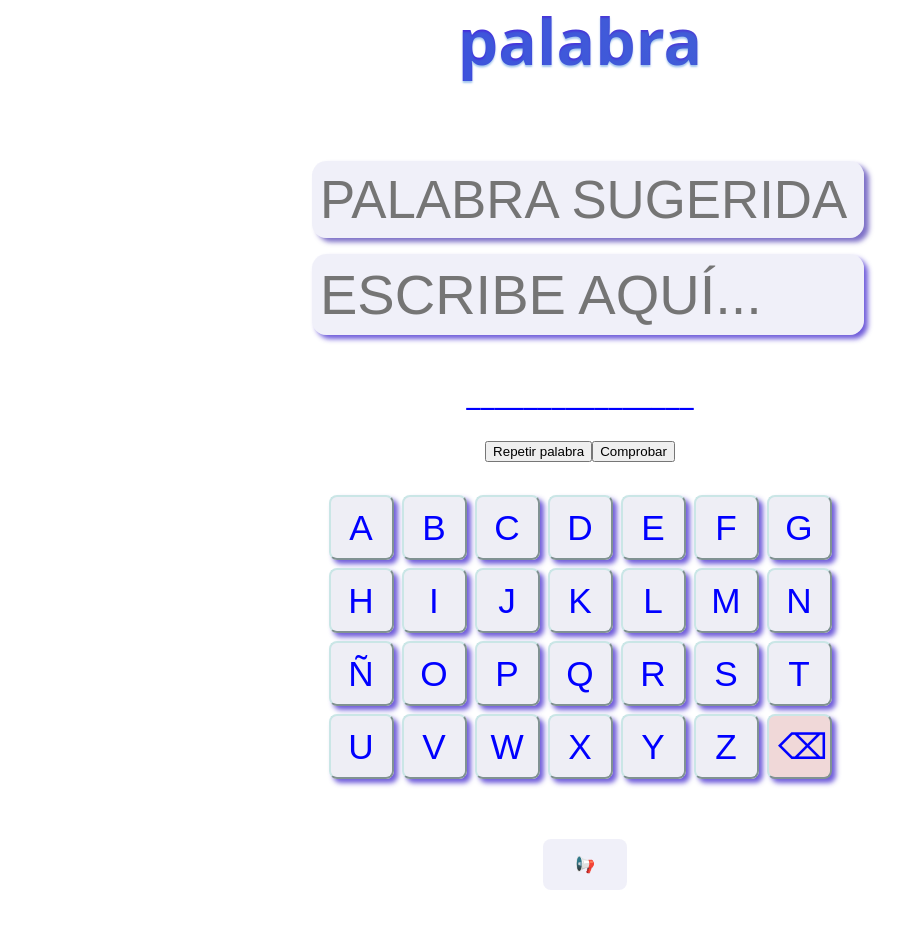
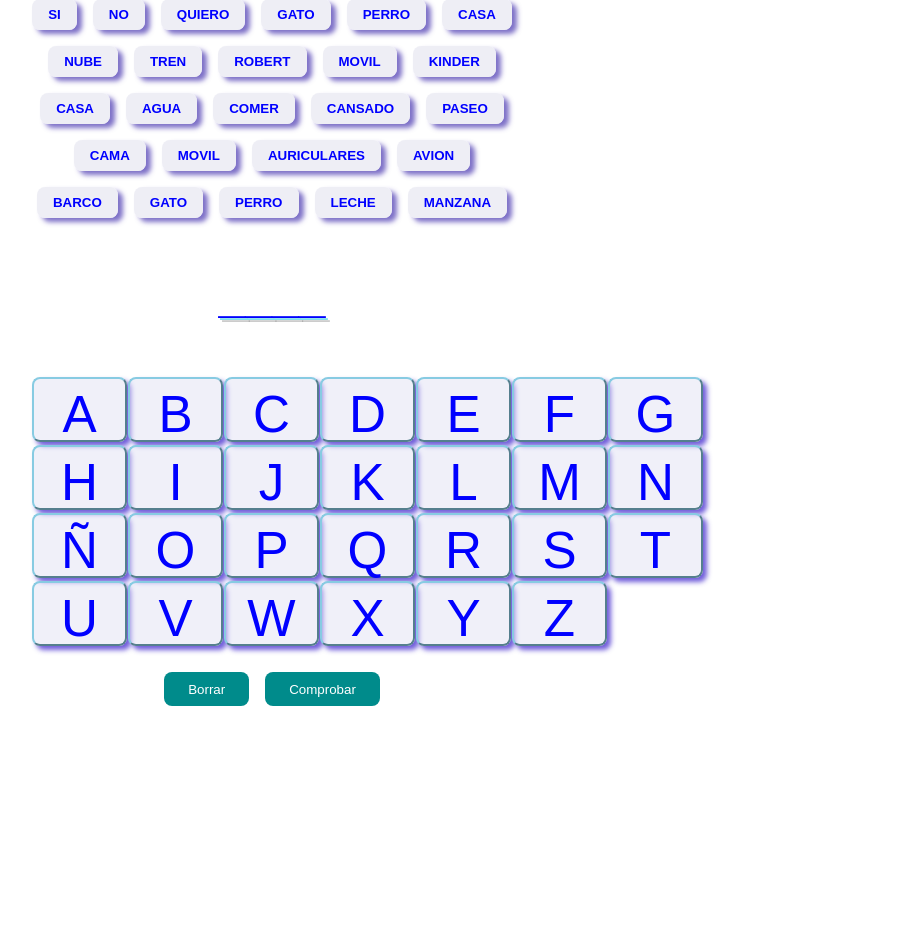
Before and after one commit to cristinavoda/Aprender-a-Escribir, a Vue app: page /escribir in a window 1280 px wide. Shown: the part 338-1266 px from the top of the page, without its empty margins (60-963 px from the left). After the commit the page ends 1143 px from the top, so only its background shows below. Built offline with nearby package versions, Linux system fonts and the light colour scheme.

Commit message:
Escribir

```diff
--- a/src/App.vue
+++ b/src/App.vue
@@ -16,10 +16,14 @@ import Teclado from './components/Teclado.vue';
 <style>
 #app {
   max-width: 600px;
-  margin: auto;
+  margin: 0px;
   padding: 2rem;
   text-align: center;
   color: blue;
   font-size: x-large;
 }
+@media (min-width: 768px) {
+  .keyboard {
+    grid-template-columns: repeat(7, 1fr);
+  }}
 </style>
--- a/src/components/AppNavbar.vue
+++ b/src/components/AppNavbar.vue
@@ -6,8 +6,8 @@
     <router-link to="/">⌨️ Seleccionar</router-link>
     <router-link to="/puzzle">🧩 Puzzle</router-link>
     <router-link to="/practicar">✍️ Practicar</router-link>
+    <router-link to="/galeria">🎞️ Galeria</router-link>
 
-    <router-link to="/Letras">📌Letras</router-link>
 
 
 
--- a/src/views/Escribir.vue
+++ b/src/views/Escribir.vue
@@ -1,28 +1,21 @@
 <template>
-  <div class="writing-view">
-    <h2>Escribir la palabra</h2>
+  <div class="escribir-view">
+    <h2>Aprender a Escribir</h2>
 
-<input
-    v-model="suggestedWord"
-    type="text"
-    class="input-box"
-    placeholder="Palabra sugerida"
-
-  />
-
-
-    <div class="input-container">
-      <input
-        v-model="userInput"
-        @input="checkInput"
-        type="text"
-        class="word-input"
-        placeholder="Escribe aquí..."
-      />
+    <!-- Palabras sugeridas -->
+    <div class="palabras-sugeridas">
+      <button
+        v-for="(p, i) in palabras"
+        :key="i"
+        @click="elegirPalabra(p)"
+      >
+        {{ p }}
+      </button>
     </div>
 
+    <!-- Feedback -->
 
-    <div class="letter-feedback">
+ <div class="letter-feedback">
       <span
         v-for="(letter, index) in word"
         :key="index"
@@ -33,215 +26,169 @@
       >
         {{ userInput[index] || '_' }}
       </span>
+    </div>
 
-    <div class="buton">
+    <!-- Teclado -->
+    <div class="teclado">
+      <button v-for="(l, i) in letras" :key="i" @click="addLetter(l)">
+        {{ l }}
+      </button>
+    </div>
 
-
-      <button @click="repeatWord">Repetir palabra</button>
+    <!-- Acciones -->
+    <div class="acciones">
+      <button @click="deleteLetter">Borrar</button>
       <button @click="checkInput">Comprobar</button>
     </div>
-    </div>
 
-
-    <div class="keyboard">
-      <button
-        v-for="key in letters"
-        :key="key"
-        @click="addLetter(key)"
-        class="key"
-      >
-        {{ key }}
-      </button>
-      <button @click="deleteLetter" class="key delete">⌫</button>
-    </div>
-
-
+    <p class="mensaje">{{ mensaje }}</p>
   </div>
- <button @click="speakWord" class="speak-button">📢</button>
 </template>
 
 <script setup>
-import { ref, onMounted ,watch} from 'vue'
+import { ref, watch } from 'vue'
 
-const userInput = ref('')
-const letters = 'ABCDEFGHIJKLMNÑOPQRSTUVWXYZ'.split('')
-const word = ref('SUPERFICIEDENADA')
+// Lista de palabras sugeridas
+const palabras = ['SI','NO','QUIERO','GATO', 'PERRO', 'CASA', 'NUBE','TREN','ROBERT','MOVIL','KINDER','CASA','AGUA','COMER','CANSADO','PASEO','CAMA','MOVIL','AURICULARES', 'AVION', 'BARCO', 'GATO', 'PERRO','LECHE','MANZANA']
+
+// Palabra activa
+const word = ref('gato')
+
+const mensaje = ref('')
+const palabraSugerida = ref('AGUA') // por ejemplo
+const userInput = ref('') // el texto que va escribiendo el usuario
 
 
+// Letras para el teclado
+const letras = 'ABCDEFGHIJKLMNÑOPQRSTUVWXYZ'.split('')
+
+// Función de voz
 function speak(text) {
-  speechSynthesis.cancel()
   const utterance = new SpeechSynthesisUtterance(text)
   utterance.lang = 'es-ES'
   utterance.rate = 0.9
-  utterance.pitch = 1.1
-  utterance.volume = 1
+  utterance.pitch = 1
   speechSynthesis.speak(utterance)
 }
 
+// Elegir palabra sugerida
+function elegirPalabra(palabra) {
+  word.value = palabra
+  userInput.value = ''
+  mensaje.value = ''
+  speak(palabra)
+}
 
-
-onMounted(() => {
-  speak(word)
-})
-
-watch(word, (newWord) => {
-  userInput.value = ''
-  speak(newWord)
-})
-
-const addLetter = (letter) => {
+// Añadir letra
+function addLetter(letter) {
   if (userInput.value.length < word.value.length) {
     userInput.value += letter
-    speak(letter)
   }
 }
 
-
-
-const deleteLetter = () => {
+// Borrar última letra
+function deleteLetter() {
   userInput.value = userInput.value.slice(0, -1)
-  speak('Borrado')
 }
 
-const repeatWord = () => {
-  speak(word.value)
-}
-
-
-const checkInput = () => {
+// Comprobar respuesta
+function checkInput() {
   if (userInput.value === word.value) {
+    mensaje.value = '¡Correcto! 🎉'
     speak('¡Correcto!')
-    alert('¡Correcto! 🎉')
   } else {
-    speak('Inténtalo otra vez')
-    alert('Inténtalo otra vez')
+    mensaje.value = 'Intenta de nuevo.'
+    speak('Intenta de nuevo')
   }
-
 }
 </script>
 
 <style scoped>
-.writing-view {
-  display: flex;
-  flex-direction: column;
-  margin-top: 0px;
-  gap: 0,5rem;
-  text-align: center;
-  max-width: 600px;
-
-  padding: 0,5rem;
-}
-
 h2 {
-  background: linear-gradient(45deg, #2808dfe5, #5452cc);
+  background: linear-gradient(45deg, #2703f3f6, #e8e8ec);
   -webkit-background-clip: text;
   -webkit-text-fill-color: transparent;
   background-clip: text;
   color: transparent;
-  font-size: 4rem;
+  font-size: 3rem;
   font-weight: bold;
   text-align: center;
   text-shadow: 0 2px 2px rgba(55, 131, 218, 0.459);
 }
 
+.escribir-view {
+  max-width: 500px;
+  margin: auto;
+  text-align: center;
+  font-family: sans-serif;
+}
+.palabras-sugeridas button {
+  margin: 0.5rem;
+  padding: 0.5rem 1rem;
+  background-color: #eaeaf3cb;
+  color: blue;
+  font-weight: bold;
+  border: none;
+  border-radius: 8px;
+  cursor: pointer;
+  box-shadow: 5px 4px 5px rgba(63, 44, 173, 0.678);
 
-.input-box {
-  width: fit-content;
-  height:fit-content;
-  margin-top: 15px;
-  background-color: #d9d8f065;
-  border: transparent;
-  color: blue;
-  padding: 0.5rem;
-  font-size: 3.3rem;
-  border-radius: 0.9rem;
-  width: 100%;
-  text-transform: uppercase;
-   box-shadow: 5px 4px 5px rgba(63, 44, 173, 0.678);
 }
-
-
-
-
-.input-container {
-  margin: 1rem 0;
+.letter-feedback {
+  margin: 2rem 0;
+  font-size: 3rem;
+  font-weight: bold;
+  text-shadow: #0e008b;
+  text-shadow: 2px 2px #80deea, 4px 4px rgba(0, 0, 0, 0.2);
 }
-
-.word-input {
-  border-color: 1px solid #d5edf3;
-  background-color: #d9d8f065;
-  color: blue;
-  padding: 0.5rem;
-  font-size: 3.5rem;
-  border: transparent;
-  border-radius: 0.9rem;
-  box-shadow: #13a9e4;
-  width: 100%;
-  text-transform: uppercase;
-  box-shadow: 4px 4px 5px rgba(44, 16, 201, 0.678);
+.correct {
+  color: rgb(8, 105, 100);
 }
-
-.letter-feedback {
-  margin: 1rem 0;
-  font-size: 2rem;
-}
-
-.correct {
-  color: green;
-}
-
 .incorrect {
   color: red;
 }
-.div-buton {
-  display: inline;
-  gap:10px;
-  padding: 10px;
-  color: #5452cc;
-  border: #13a9e4;
-}
-.keyboard {
+.teclado {
   display: grid;
-
   grid-template-columns: repeat(5, 1fr);
-  gap: 8px;
+  gap: 3px 1px;
   max-width: 600px;
   margin: 0 auto;
   padding: 10px;
 }
  @media (min-width: 768px) {
-  .keyboard {
+  .teclado {
     grid-template-columns: repeat(7, 1fr);
   }}
-.key {
-  font-size: 2.2rem;
-  padding: 0.6rem;
+.teclado button {
+  font-size: 3.2rem;
+  padding: 0.4rem;
   color: blue;
-  width: 65px;
+  width: 95px;
   height: 65px;
-
-  border-color: rgb(202, 230, 230);
-  background-color: #eaeaf3cb;
-   box-shadow: 4px 4px 5px rgba(44, 16, 201, 0.678);
+  border-color:#87cbe2;
+  background-color: #d9d8f065;
+  box-shadow: 4px 4px 5px rgba(44, 16, 201, 0.678);
   border-radius: 8px;
   cursor: pointer;
+
 }
 
 .delete {
   background-color: #f0d8d8;
 }
-.speak-button {
-  width: fit-content;
-  font-size: 2x-large;
-  border: #e2e5ec;
+
+
+.acciones button {
+  margin: 1rem 0.5rem;
+  padding: 0.6rem 1.5rem;
+  background: #008b8b;
+  color: white;
+  border: none;
   border-radius: 8px;
-  background-color: #d9d8f065;
-  margin-left: 10px;
-  margin-top: 50px;
-  margin-bottom: 1rem;
-  color: blue;
-  font-size: 1rem;
-  padding: 1rem 2rem;
+  cursor: pointer;
 }
-
+.mensaje {
+  font-size: 1.2rem;
+  font-weight: bold;
+}
 </style>
--- a/src/views/Letras.vue
+++ b/src/views/Letras.vue
@@ -66,8 +66,8 @@ function shuffle(array) {
 
 function generarPosiciones() {
   positions = currentWord.value.split('').map(() => ({
-    top: Math.random() * 280 + 'px',
-    left: Math.random() * 20 + '10%'
+    top: Math.random() * 180 + '60px',
+    left: Math.random() * 120 + '30%'
   }))
 }
 
@@ -124,7 +124,7 @@ cargarNuevaPalabra()
 }
 
 .flotantes {
-  position: relative;
+  position:relative;
   height: 250px;
 }
 
--- a/src/views/Seleccionar.vue
+++ b/src/views/Seleccionar.vue
@@ -1,10 +1,15 @@
 <template>
   <div class="select-view">
-    <input type="file" accept="image/*" @change="onImageChanvisible-input"  />
+    <input
+      type="file"
+      accept="image/*"
+      class="file-type-input"
+      @change="onImageChange" />
 
     <div v-if="imageUrl" class="image-preview">
       <img :src="imageUrl" alt="Imagen seleccionada" />
     </div>
+  </div>
 
 <form @submit.prevent="searchImages">
 <input
@@ -32,24 +37,49 @@
   <p>Palabra sugerida: <strong>{{ selectedImageLabel }}</strong></p>
   <button @click="word = selectedImageLabel">Usar esta palabra</button>
 </div>
+<div class="writing-view">
 
 
-    <div class="teclado">
-    <Teclado @input="agregarLetra" />
+<input
+    v-model="suggestedWord"
+    type="text"
+    class="input-box"
+    placeholder="Palabra sugerida"
+
+  />
 </div>
-
-
-    </div>
-
-
-    <input
+  <input
       v-model="word"
       type="text"
       placeholder="Escribe la palabra"
       class="word-input"
        @focus="inputActivo = 'word'"
     />
+   <div class="letter-feedback">
+  <span
+    v-for="(letter, index) in palabraSugerida"
+    :key="index"
+    :class="{
+      correct: userInput[index] === letter,
+      incorrect: userInput[index] && userInput[index] !== letter,
+    }"
+  >
+    {{ userInput[index] || '_' }}
+  </span>
+</div>
 
+
+    <div class="teclado">
+    <Teclado  @input="agregarLetra" />
+</div>
+
+
+
+    <div class="acciones">
+      <button @click="deleteLetter">Borrar</button>
+      <button @click="checkInput">Comprobar</button>
+    </div>
+     <p class="mensaje">{{ mensaje }}</p>
 
  <button @click="speakWord" class="speak-button">📢 Escuchar palabra</button>
 
@@ -87,9 +117,9 @@ const API_KEY = '43441518-85d5d394329fe4bdef820c138'
 const searchQuery = ref('')
 const images = ref([])
 const imageUrl = ref(null)
-
-
-const word = ref('')
+const palabraSugerida = ref('AGUA') // por ejemplo
+const userInput = ref('') // el texto que va escribiendo el usuario
+const word = ref('gato')
 const shiftOn = ref(false)
 const texto = ref('')
 const fileName = ref('')
@@ -121,11 +151,19 @@ async function searchImages() {
   images.value = []
    searchQuery.value = ''
 }
+
+
 const onImageUpload = (event) => {
   const file = event.target.files[0]
-  if (file) {
-    imageUrl.value = URL.createObjectURL(file)
+  if (!file) return
+
+  // Si ya había una URL creada, la liberamos
+  if (imageUrl.value) {
+    URL.revokeObjectURL(imageUrl.value)
   }
+
+  // Creamos y guardamos la nueva URL
+  imageUrl.value = URL.createObjectURL(file)
 }
 
 const speakWord = () => {
@@ -146,6 +184,15 @@ const onImageChange = (event) => {
      fileName.value = file.name
   }
 }
+function checkInput() {
+  if (userInput.value === word.value) {
+    mensaje.value = '¡Correcto! 🎉'
+    speak('¡Correcto!')
+  } else {
+    mensaje.value = 'Intenta de nuevo.'
+    speak('Intenta de nuevo')
+  }
+}
 
 const irAVistaEscribir = () => {
   router.push({
@@ -160,13 +207,16 @@ const irAVistaEscribir = () => {
 
 <style scoped>
 
+
 .file-visible-input {
   font-size: 1.5rem;
+  background-color: rgb(251, 252, 252);
   padding: 1rem;
   width: fit-content;
-  border: 2px solid #333;
+  border: transparent;
   border-radius: 10px;
   margin-top: 1rem;
+   box-shadow: 4px 4px 12px rgba(54, 57, 58, 0.1);
 }
 
 .file-name {
@@ -229,6 +279,7 @@ const irAVistaEscribir = () => {
   color: var(--color-text);
   text-align: center;
   padding: 0 0.5rem;
+  text-shadow: 2px 2px #80deea, 4px 4px rgba(0, 0, 0, 0.2);
 }
 .image-preview img {
   max-width: 100%;
@@ -236,6 +287,21 @@ const irAVistaEscribir = () => {
   margin-top: 1rem;
   border-radius: 12px;
 }
+.input-box {
+  width: fit-content;
+  height:fit-content;
+  margin-top: 15px;
+  background-color: #d9d8f065;
+  border: transparent;
+  color: blue;
+  padding: 0.5rem;
+  font-size: 3.3rem;
+  border-radius: 0.9rem;
+  width: 100%;
+  text-transform: uppercase;
+   box-shadow: 5px 4px 5px rgba(63, 44, 173, 0.678);
+}
+
 .limpiar-btn {
   margin-top: 10px;
   background-color: #ff6666;
@@ -247,15 +313,20 @@ const irAVistaEscribir = () => {
 }
 
 .word-input {
-  display: block;
+   width: fit-content;
+  height:fit-content;
+  margin-top: 15px;
+  background-color: #d9d8f065;
+  border: transparent;
   color: blue;
-  font-size: 2rem;
-  font-weight: bold;
-  margin: 1.5rem auto;
   padding: 0.5rem;
-  width: fit-content;
-  text-align: center;
-  border-radius: 10px;
+  font-size: 3.3rem;
+  border-radius: 0.9rem;
+  width: 100%;
+  text-transform: uppercase;
+   box-shadow: 5px 4px 5px rgba(63, 44, 173, 0.678);
+
+
 }
 
 .next-button {
@@ -274,9 +345,23 @@ display: grid;
   margin: 0 auto;
   padding: 10px;
 }
-.teclado button {
-  font-size: 2.5rem;
-  padding: 10px;
+ @media (min-width: 768px) {
+  .teclado {
+    grid-template-columns: repeat(7, 1fr);
+  }
+}
+.tecla {
+  font-size: 4.2rem;
+  padding: 0.4rem;
+  color: blue;
+  width: 95px;
+  height: 65px;
+  border: 2px solid #87cbe2;
+  background-color: #d9d8f065;
+  box-shadow: 4px 4px 5px rgba(44, 16, 201, 0.678);
   border-radius: 8px;
+  cursor: pointer;
 }
+
+
 </style>
```
Also changed, not shown: src/components/Teclado.vue (+8 -4 lines), src/views/Dibujar.vue (+18 -9 lines), src/views/Puzzle.vue (+10 -11 lines).
